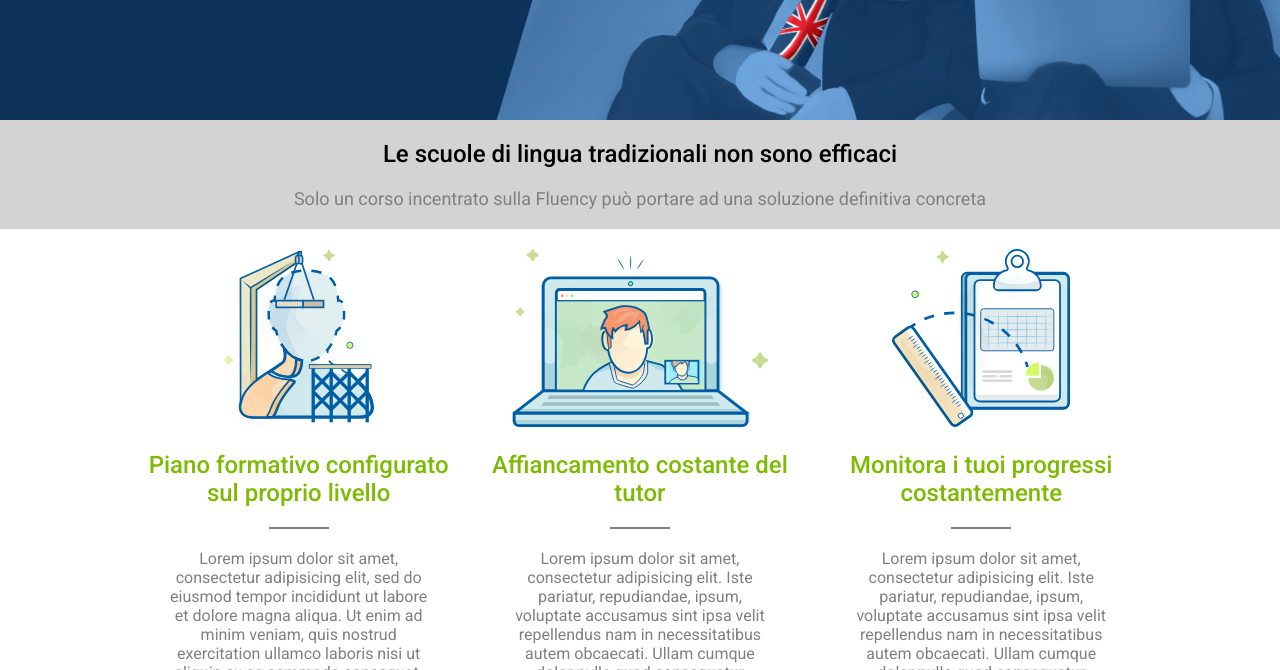
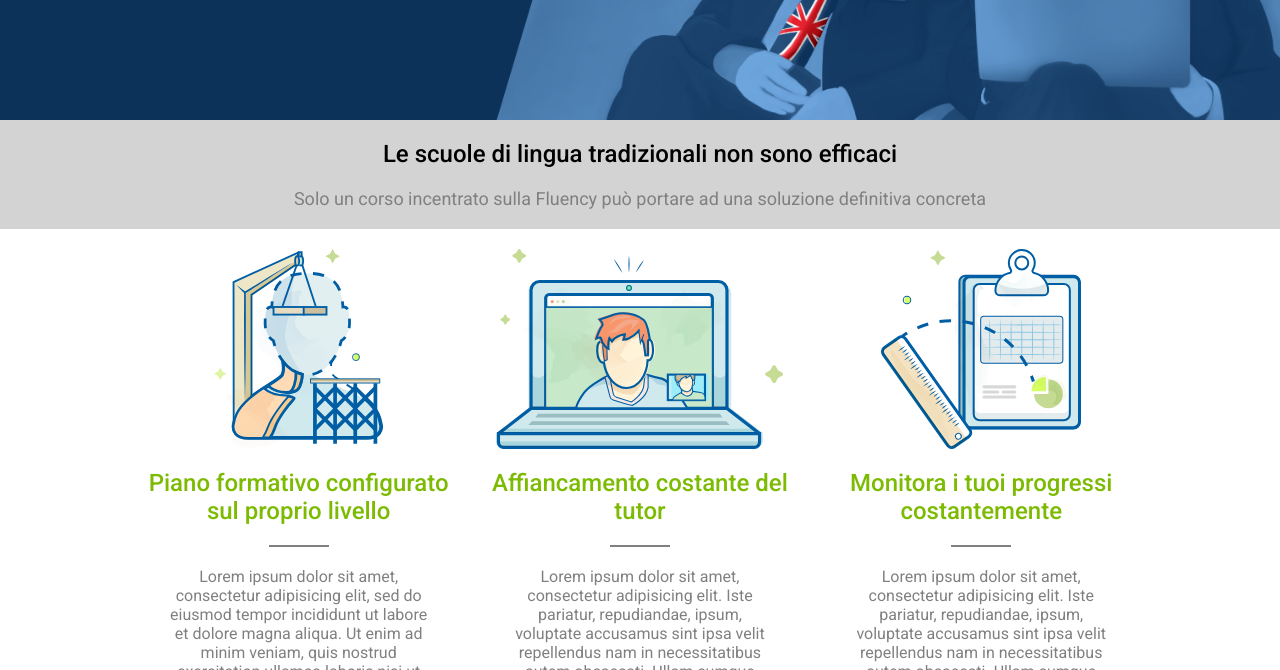
Before and after one commit to salvoab/htmlcss-fluentify, a plain HTML site: page index.html in a window 1280 px wide. Shown: the part 430-1100 px from the top of the page. Drawn offline with Linux system fonts and the light colour scheme.

Commit message:
Migliorata la soluzione per le immagini nella seconda riga
sostituiti i tag img nella seconda riga con dei div di dimensione fissa e le immagini come background

```diff
--- a/css/style.css
+++ b/css/style.css
@@ -154,15 +154,22 @@ h2{
 }
 
 #profile-image{
-  width: 50%;
+  background-image: url("../img/profile.svg");
 }
 
 #computer-image{
-  width: 85%;
+  background-image: url("../img/computer.svg");
 }
 
 #doc-image{
-  width: 59%;
+  background-image: url("../img/doc.svg");
+}
+
+div.image-container{
+  width: 100%;
+  height: 200px;
+  background-repeat: no-repeat;
+  background-position: center;
 }
 
 .col-4 h2{
--- a/index.html
+++ b/index.html
@@ -56,7 +56,7 @@
         <div class="row">
           <!-- First col -->
           <div class="col-4">
-            <img id="profile-image" src="img/profile.svg" alt="immagine che rappresenta il profilo personalizzato">
+            <div id="profile-image" class="image-container" ></div>
             <h2>Piano formativo configurato sul proprio livello</h2>
             <hr>
             <p>Lorem ipsum dolor sit amet, consectetur adipisicing elit, sed do eiusmod tempor incididunt ut labore et dolore magna aliqua. Ut enim ad minim veniam, quis nostrud exercitation ullamco laboris nisi ut aliquip ex ea commodo consequat. Duis aute irure dolor in reprehenderit in voluptate velit esse cillum dolore eu fugiat nulla pariatur. Excepteur sint occaecat cupidatat non proident, sunt in culpa qui officia deserunt mollit anim id est laborum.</p>
@@ -65,7 +65,7 @@
 
           <!-- Second col -->
           <div class="col-4">
-            <img id="computer-image" src="img/computer.svg" alt="computer con un tutor sullo schermo">
+            <div id="computer-image" class="image-container" ></div>
             <h2>Affiancamento costante del tutor</h2>
             <hr>
             <p>Lorem ipsum dolor sit amet, consectetur adipisicing elit. Iste pariatur, repudiandae, ipsum, voluptate accusamus sint ipsa velit repellendus nam in necessitatibus autem obcaecati. Ullam cumque dolor nulla quod consequatur harum? Dolorum iste accusamus nostrum omnis iure quis soluta, repellat suscipit!</p>
@@ -74,7 +74,7 @@
 
           <!-- Third col -->
           <div class="col-4">
-            <img id="doc-image" src="img/doc.svg" alt="rappresentazione di un documento">
+            <div id="doc-image" class="image-container" ></div>
             <h2>Monitora i tuoi progressi costantemente</h2>
             <hr>
             <p>Lorem ipsum dolor sit amet, consectetur adipisicing elit. Iste pariatur, repudiandae, ipsum, voluptate accusamus sint ipsa velit repellendus nam in necessitatibus autem obcaecati. Ullam cumque dolor nulla quod consequatur harum? Dolorum iste accusamus nostrum omnis iure quis soluta, repellat suscipit!</p>
```
